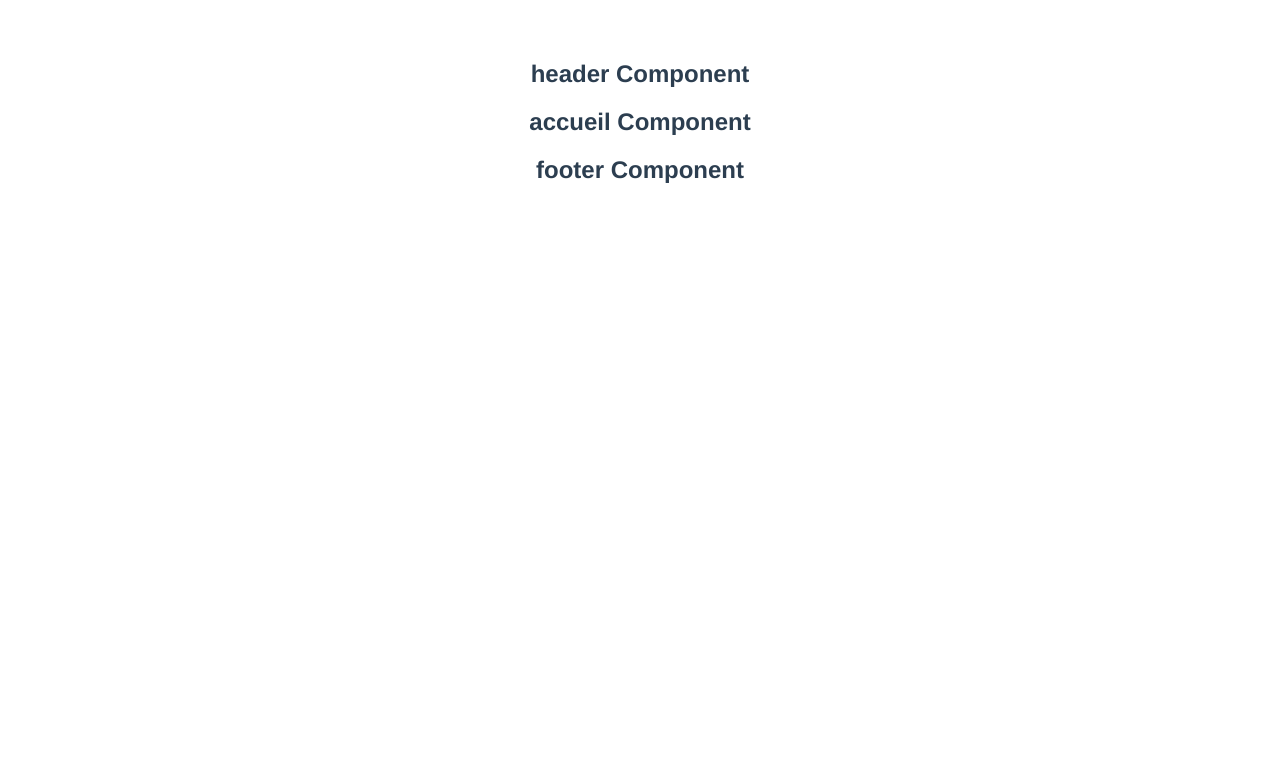
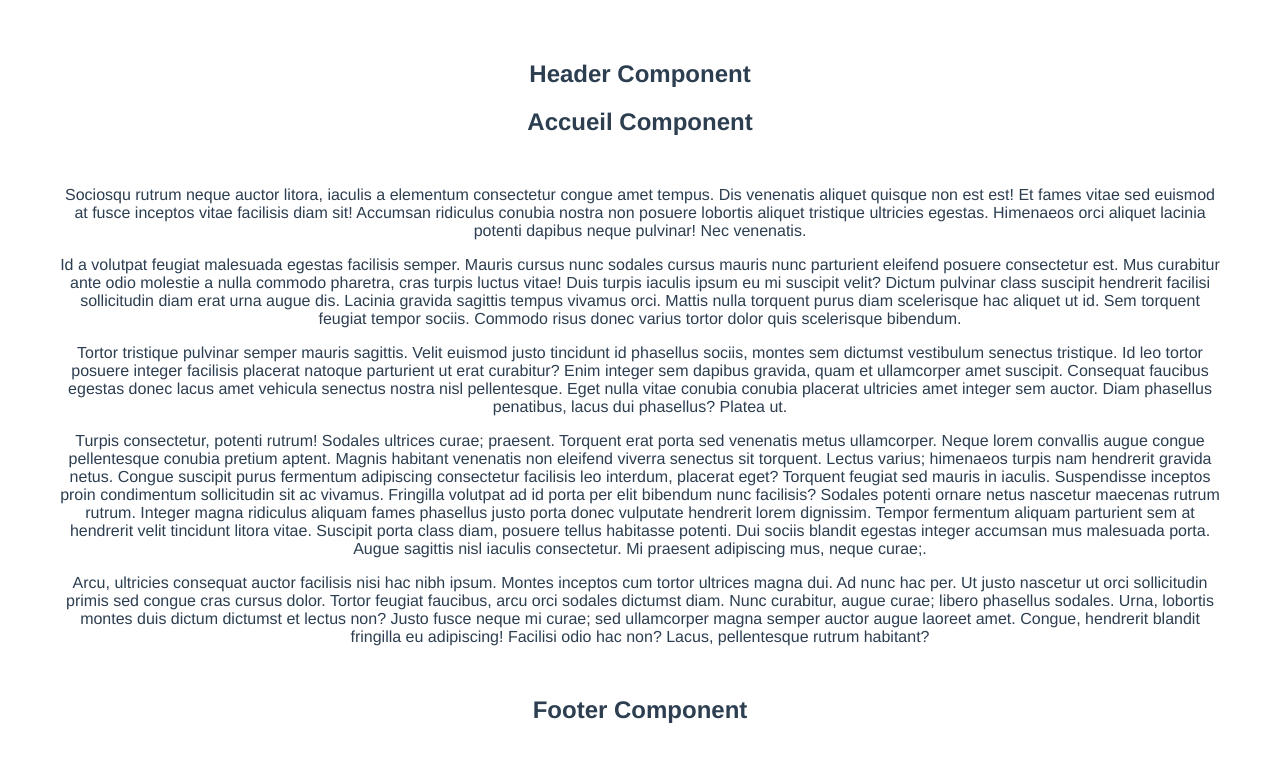
Before and after one commit to martins81-web/1017examen2ericmartins, a Vue app: page / in a window 1280 px wide. Shown: the top 762 px of the page. Built offline with nearby package versions, Linux system fonts and the light colour scheme.

Commit message:
exercice 3
hook created

```diff
--- a/src/App.vue
+++ b/src/App.vue
@@ -1,23 +1,43 @@
 <template>
   <div id="app">
     <Header/>
-    <Accueil/>
+    <Accueil v-if="showAccueil"/>
+    <Profile v-if="showProfile"/>
     <Footer/>
   </div>
 </template>
 
 <script>
 import Accueil from './views/Accueil.vue'
+import Profile from './views/Profile.vue'
 import Header from './components/Header.vue'
 import Footer from './components/Footer.vue'
 
 export default {
   name: 'App',
+  data () {
+      return {
+        loggedIn: false,
+        showAccueil: false,
+        showProfile: false
+      }
+    },
   components: {
     Accueil,
+    Profile,
     Header,
     Footer
-  }
+  },
+  created() {
+      if(this.loggedIn){
+        this.showAccueil=false;
+        this.showProfile=true;
+      } else{
+        this.showProfile=false;
+        this.showAccueil=true;
+      }
+  },
+
 }
 </script>
 
--- a/src/components/Footer.vue
+++ b/src/components/Footer.vue
@@ -1,7 +1,7 @@
 <template lang="html">
 
   <section class="footer">
-    <h1>footer Component</h1>
+    <h1>Footer Component</h1>
   </section>
 
 </template>
@@ -9,7 +9,7 @@
 <script lang="js">
 
   export default  {
-    name: 'footer',
+    name: 'footerComponent',
     props: [],
     mounted () {
 
--- a/src/components/Header.vue
+++ b/src/components/Header.vue
@@ -1,7 +1,7 @@
 <template lang="html">
 
   <section class="header">
-    <h1>header Component</h1>
+    <h1>Header Component</h1>
   </section>
 
 </template>
@@ -9,7 +9,7 @@
 <script lang="js">
 
   export default  {
-    name: 'header',
+    name: 'headerComponent',
     props: [],
     mounted () {
 
--- a/src/views/Accueil.vue
+++ b/src/views/Accueil.vue
@@ -1,7 +1,20 @@
+import { ListeForfaitsComponent } from '../../../App-voyages/src/app/liste-forfaits/liste-forfaits.component';
 <template lang="html">
 
   <section class="accueil">
-    <h1>accueil Component</h1>
+    <h1>Accueil Component</h1>
+    <div class="lorem">
+    <p>Sociosqu rutrum neque auctor litora, iaculis a elementum consectetur congue amet tempus. Dis venenatis aliquet quisque non est est! Et fames vitae sed euismod at fusce inceptos vitae facilisis diam sit! Accumsan ridiculus conubia nostra non posuere lobortis aliquet tristique ultricies egestas. Himenaeos orci aliquet lacinia potenti dapibus neque pulvinar! Nec venenatis.
+</p>
+<p>Id a volutpat feugiat malesuada egestas facilisis semper. Mauris cursus nunc sodales cursus mauris nunc parturient eleifend posuere consectetur est. Mus curabitur ante odio molestie a nulla commodo pharetra, cras turpis luctus vitae! Duis turpis iaculis ipsum eu mi suscipit velit? Dictum pulvinar class suscipit hendrerit facilisi sollicitudin diam erat urna augue dis. Lacinia gravida sagittis tempus vivamus orci. Mattis nulla torquent purus diam scelerisque hac aliquet ut id. Sem torquent feugiat tempor sociis. Commodo risus donec varius tortor dolor quis scelerisque bibendum.
+</p>
+<p>Tortor tristique pulvinar semper mauris sagittis. Velit euismod justo tincidunt id phasellus sociis, montes sem dictumst vestibulum senectus tristique. Id leo tortor posuere integer facilisis placerat natoque parturient ut erat curabitur? Enim integer sem dapibus gravida, quam et ullamcorper amet suscipit. Consequat faucibus egestas donec lacus amet vehicula senectus nostra nisl pellentesque. Eget nulla vitae conubia conubia placerat ultricies amet integer sem auctor. Diam phasellus penatibus, lacus dui phasellus? Platea ut.
+</p>
+<p>Turpis consectetur, potenti rutrum! Sodales ultrices curae; praesent. Torquent erat porta sed venenatis metus ullamcorper. Neque lorem convallis augue congue pellentesque conubia pretium aptent. Magnis habitant venenatis non eleifend viverra senectus sit torquent. Lectus varius; himenaeos turpis nam hendrerit gravida netus. Congue suscipit purus fermentum adipiscing consectetur facilisis leo interdum, placerat eget? Torquent feugiat sed mauris in iaculis. Suspendisse inceptos proin condimentum sollicitudin sit ac vivamus. Fringilla volutpat ad id porta per elit bibendum nunc facilisis? Sodales potenti ornare netus nascetur maecenas rutrum rutrum. Integer magna ridiculus aliquam fames phasellus justo porta donec vulputate hendrerit lorem dignissim. Tempor fermentum aliquam parturient sem at hendrerit velit tincidunt litora vitae. Suscipit porta class diam, posuere tellus habitasse potenti. Dui sociis blandit egestas integer accumsan mus malesuada porta. Augue sagittis nisl iaculis consectetur. Mi praesent adipiscing mus, neque curae;.
+</p>
+<p>Arcu, ultricies consequat auctor facilisis nisi hac nibh ipsum. Montes inceptos cum tortor ultrices magna dui. Ad nunc hac per. Ut justo nascetur ut orci sollicitudin primis sed congue cras cursus dolor. Tortor feugiat faucibus, arcu orci sodales dictumst diam. Nunc curabitur, augue curae; libero phasellus sodales. Urna, lobortis montes duis dictum dictumst et lectus non? Justo fusce neque mi curae; sed ullamcorper magna semper auctor augue laoreet amet. Congue, hendrerit blandit fringilla eu adipiscing! Facilisi odio hac non? Lacus, pellentesque rutrum habitant?
+</p>
+</div>
   </section>
 
 </template>
@@ -34,4 +47,8 @@
   .accueil {
 
   }
+
+  .lorem{
+    margin: 50px
+  }
 </style>
--- /dev/null
+++ b/src/views/Profile.vue
@@ -0,0 +1,103 @@
+<template lang="html">
+
+  <section class="profile">
+          <h1>Mon Profil</h1>
+
+    <div class="post-container">
+    <div class="post-thumb"><img src="../assets/eric.jpg" height="300px"/></div>
+    <div class="post-content">
+      <div class="presentation">
+        <p>Bonjour, je m'appelle Eric Martins, j'ai 39 ans, si vous vous trouvez sur ma page ce n'est sûrement pas par hasard.</p>
+        <p>Je suis un Développeur Front-End junior en formation au Cégep Trois Rivières, mais ça n'a pas été toujours le cas, j'ai travaillé longtemps comme rédacteur web, je n'était pas prédestiné à faire cela.</p>
+        <p>J'ai donc décidé de me reconvertir au milieu de l'informatique et réorienter ma carrière vers le développement web, cela m'amène maintenant à l'étape de recherche d'opportunités en développement de sites et d'applications web. Je suis fortement intéressé par le développement en langage JavaScript et ses frameworks.</p>   </div>
+      </div>
+    </div>
+
+    <div class="post-container ">
+      <h2>Mes formations</h2>
+        <div class="formations">
+          <ul>
+            <li>Attestation d’études collégiales en Développement WEB
+            Cégep Trois-Rivières, Trois-Rivières</li>
+
+            <li>Attestation d’études collégiales en réseaux de télécommunication Internet
+            Cégep de Saint-Laurent, Montréal</li>
+
+            <li>Génie électronique et ordinateurs – automatisation
+            Université de Porto, Portugal<br>
+            *Évaluation comparative délivrée par le MICC :
+            Diplôme d’études collégiales en formation générale
+            Études universitaires de premier cycle — une année complétée — secteur des sciences pures et appliquées</li>
+
+          </ul>
+        </div>
+    </div>
+
+    <div class="post-container ">
+      <h2>Mes compétences</h2>
+        <div class="formations">
+          <ul>
+            <li v-for="competence in competences" :key="competence">{{competence}}</li>
+          </ul>
+        </div>
+    </div>
+  </section>
+
+
+</template>
+
+<script lang="js">
+
+  export default  {
+    name: 'profile',
+    props: [],
+    mounted () {
+
+    },
+    data () {
+      return {
+          competences:[ "HTML5", "CSS3/SASS", "BootStrap", "javaScript", "jQuery", "typeScript", "React-js", "Angular", "Vue"]
+      }
+    },
+    methods: {
+
+    },
+    computed: {
+
+    }
+}
+
+
+</script>
+
+<style scoped >
+  .profile {
+  }
+
+
+  .post-container {
+    margin: 20px;
+    border: 5px solid #333;
+    overflow: auto
+  }
+.post-thumb {
+    float: left
+}
+.post-thumb img {
+    display: block
+}
+.post-content {
+    font-size: 24px;
+}
+
+.formations{
+  text-align: justify;
+  font-size: 16px;
+  margin: 20px
+}
+
+.presentation{
+   margin: 20px
+}
+
+</style>
```
Also changed, not shown: src/assets/eric.jpg (added), src/assets/logo.png (deleted).
